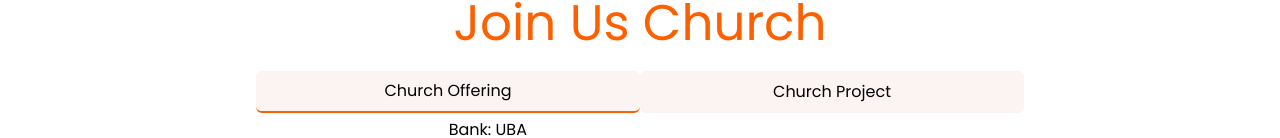
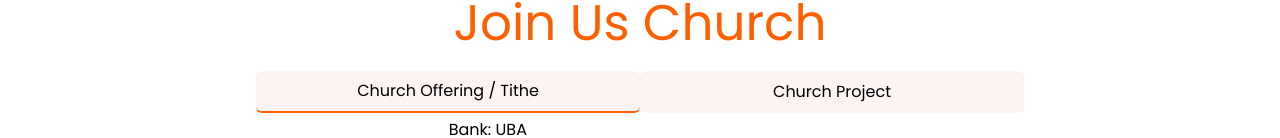
Before and after one commit to the-chronicles/mps-website, a React (Vite) app: page /giving in a window 1280 px wide. Shown: the part 664-802 px from the top of the page. Built offline with nearby package versions, Linux system fonts and the light colour scheme; the HTML template or start-up script is replaced by a standard one.

Commit message:
Update church.tsx
Adjusted church project tag

```diff
--- a/src/layouts/church.tsx
+++ b/src/layouts/church.tsx
@@ -24,7 +24,7 @@ const Church = () => {
           }`}
           onClick={() => setActiveTab("church-offering")}
         >
-          Church Offering
+          Church Offering / Tithe
         </button>
         <button
           className={`w-96 rounded-md bg-[#fcf3f3] px-4 py-2 text-black ${
@@ -32,7 +32,7 @@ const Church = () => {
               ? "border-b-2 border-[#fd6001]"
               : "border-[#fd6001] hover:border-b-2"
           }`}
-          onClick={() => setActiveTab("church-tithe")}
+          onClick={() => setActiveTab("church-project")}
         >
           Church Project
         </button>
```
